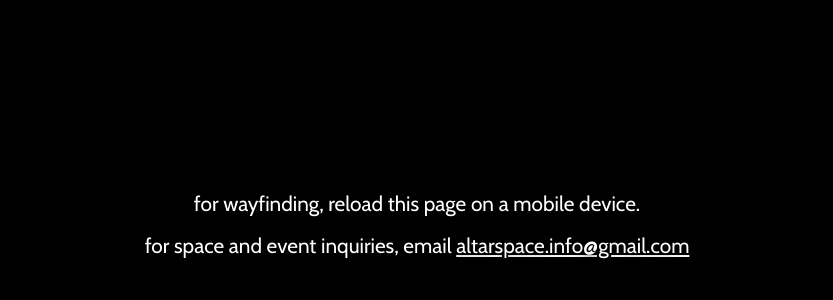
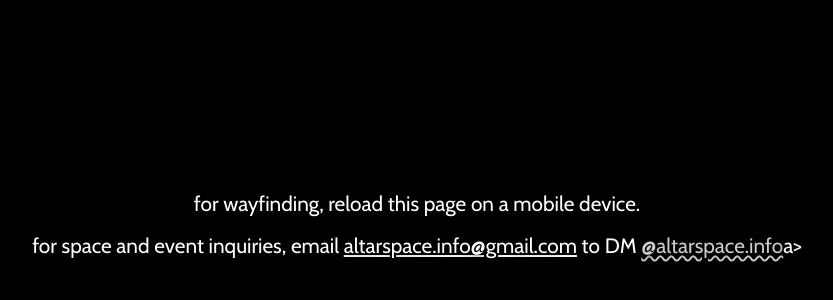
Before and after one commit to altar-space/find.altarspace.info, a plain HTML site: page index.html in a window 1280 px wide. Shown: the part 194-494 px from the top of the page, without its empty margins (223-1056 px from the left). Drawn offline with Linux system fonts and the light colour scheme.

Commit message:
Updated text

```diff
--- a/index.html
+++ b/index.html
@@ -25,7 +25,7 @@
 <body>
     <div class="desktop-redirect">
         <div class="desktop-display">
-            <p>for wayfinding, reload this page on a mobile device.<br><br>for space and event inquiries, email <u>altarspace.info@gmail.com</u></p>
+            <p>for wayfinding, reload this page on a mobile device.<br><br>for space and event inquiries, email <u>altarspace.info@gmail.com</u> to DM <a href="http://instagram.com/altarspace.info">@altarspace.info</a>a></p>
             <!---<div class="glow"></div>--->
         </div>
     </div>
```
